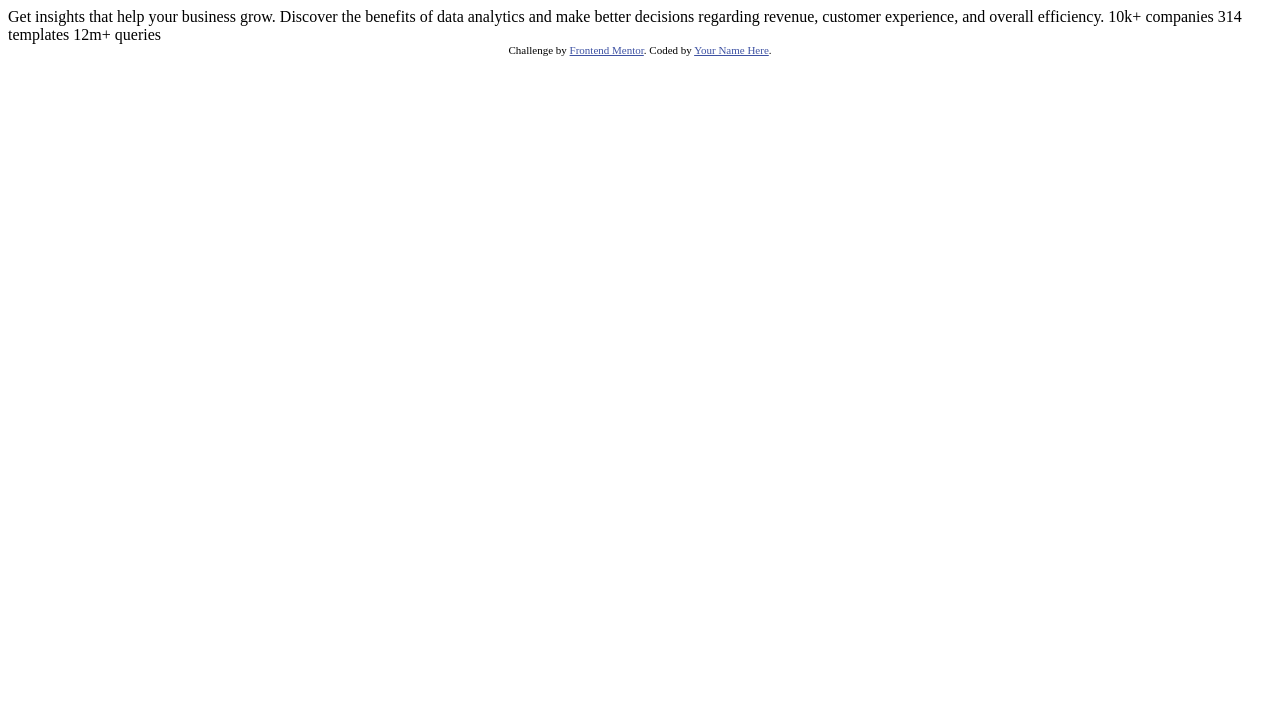
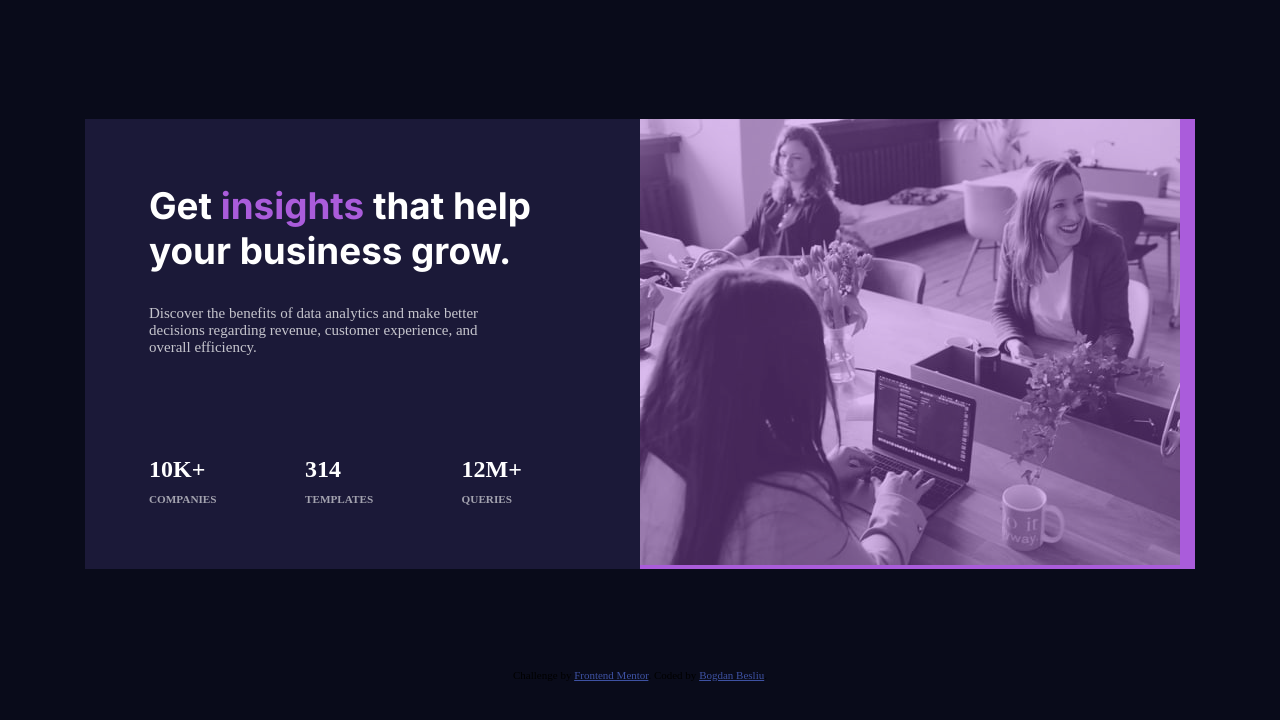
Before and after one commit to bogdanbesliu/frontendmentor1, a plain HTML site: page index.html in a window 1280 px wide. Drawn offline with Linux system fonts and the light colour scheme.

Commit message:
1st iteration

```diff
--- a/index.html
+++ b/index.html
@@ -1,33 +1,53 @@
 <!DOCTYPE html>
 <html lang="en">
   <head>
-  <meta charset="UTF-8">
-  <meta name="viewport" content="width=device-width, initial-scale=1.0"> <!-- displays site properly based on user's device -->
+    <meta charset="UTF-8" />
+    <meta name="viewport" content="width=device-width, initial-scale=1.0" />
+    <!-- displays site properly based on user's device -->
 
-  <link rel="icon" type="image/png" sizes="32x32" href="./images/favicon-32x32.png">
-
+    <link
+      rel="icon"
+      type="image/png"
+      sizes="32x32"
+      href="./images/favicon-32x32.png"
+    />
+    <link rel="stylesheet" href="style.css" />
     <title>Frontend Mentor | Stats preview card component</title>
-
-  <!-- Feel free to remove these styles or customise in your own stylesheet 👍 -->
-  <style>
-    .attribution { font-size: 11px; text-align: center; }
-    .attribution a { color: hsl(228, 45%, 44%); }
-  </style>
   </head>
   <body>
-
-  Get insights that help your business grow.
-
-  Discover the benefits of data analytics and make better decisions regarding revenue, customer
-  experience, and overall efficiency.
-
-  10k+ companies
-  314 templates
-  12m+ queries
-
+    <main class="container">
+      <div class="left">
+        <h1 class="title">
+          Get <span>insights</span> that help your business grow.
+        </h1>
+        <p class="body-text">
+          Discover the benefits of data analytics and make better decisions
+          regarding revenue, customer experience, and overall efficiency.
+        </p>
+        <ul>
+          <li class="details">
+            10k+
+            <p>companies</p>
+          </li>
+          <li class="details">
+            314
+            <p>templates</p>
+          </li>
+          <li class="details">
+            12m+
+            <p>queries</p>
+          </li>
+        </ul>
+      </div>
+      <div class="right">
+        <img src="/images/image-header-desktop.jpg" alt="header-image" />
+      </div>
+    </main>
     <div class="attribution">
-    Challenge by <a href="https://www.frontendmentor.io?ref=challenge" target="_blank">Frontend Mentor</a>.
-    Coded by <a href="#">Your Name Here</a>.
+      Challenge by
+      <a href="https://www.frontendmentor.io?ref=challenge" target="_blank"
+        >Frontend Mentor</a
+      >. Coded by <a href="#">Bogdan Besliu</a>.
     </div>
   </body>
 </html>
--- /dev/null
+++ b/style.css
@@ -0,0 +1,89 @@
+@import url('https://fonts.googleapis.com/css2?family=Inter:wght@400;700&family=Lexend+Deca&display=swap');
+
+* {
+  padding: 0;
+  margin: 0;
+  box-sizing: border-box;
+}
+
+body {
+  background-color: hsl(233, 47%, 7%);
+  font-size: 15px;
+  width: 100%;
+  height: 100vh;
+  display: flex;
+  flex-direction: column;
+  justify-content: center;
+  align-items: center;
+}
+
+.container {
+  display: Grid;
+  grid-template-columns: 1fr 1fr;
+  background-color: hsl(244, 38%, 16%);
+  max-height: 450px;
+  max-width: 1110px;
+  padding: 0;
+  margin: 0;
+}
+
+.container .left {
+  max-width: 100%;
+  padding: 4rem 6rem 4rem 4rem;
+  display: flex;
+  flex-direction: column;
+}
+
+.container .left h1 {
+  font-family: Inter, sans-serif;
+  color: white;
+  font-size: 2.3rem;
+}
+
+.container .left h1 span {
+  color: hsl(277, 64%, 61%);
+}
+
+.container .left p {
+  color: hsla(0, 0%, 100%, 0.75);
+  margin-top: 2rem;
+  padding-right: 2rem;
+}
+
+.container .left ul {
+  margin-top: auto;
+  display: flex;
+  justify-content: space-between;
+}
+
+.container .left ul li {
+  list-style-type: none;
+  text-transform: uppercase;
+  color: white;
+  font-size: 1.5rem;
+  font-weight: 700;
+}
+
+.container .left ul li p {
+  margin: 10px 0 0 0;
+  color: hsla(0, 0%, 100%, 0.6);
+  font-size: 0.7rem;
+}
+
+.container .right {
+  background-color: hsl(277, 64%, 61%);
+}
+
+.container .right img {
+  object-fit: cover;
+  opacity: 0.6;
+}
+
+.attribution {
+  margin-top: 100px;
+  font-size: 11px;
+  text-align: center;
+}
+.attribution a {
+  color: hsl(228, 45%, 44%);
+}
```
Lines whose indentation alone changed are shown as unchanged.
